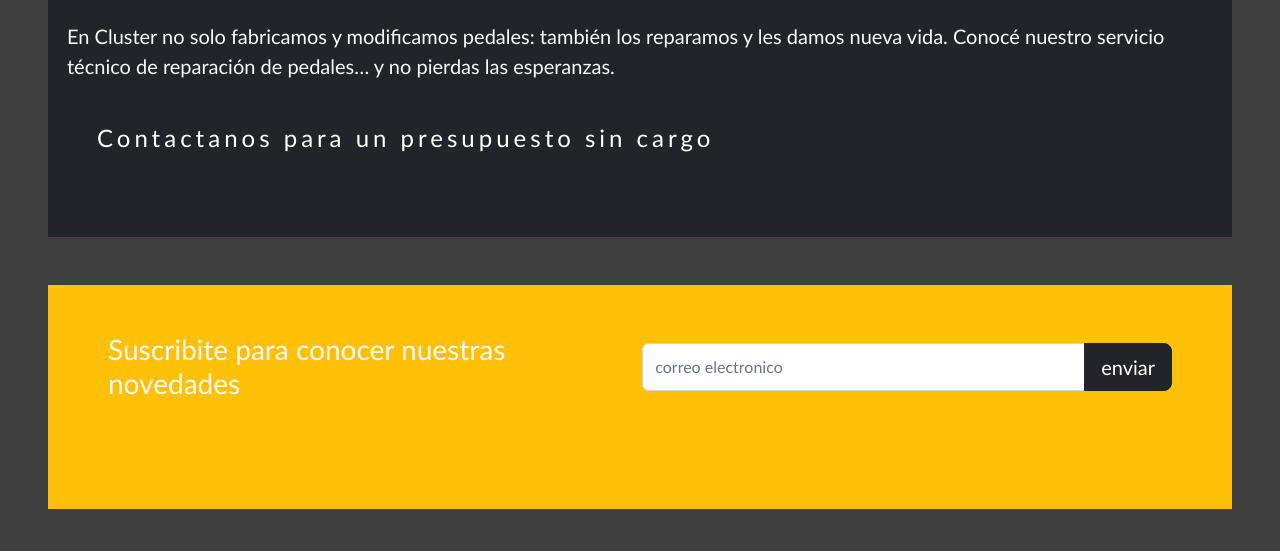
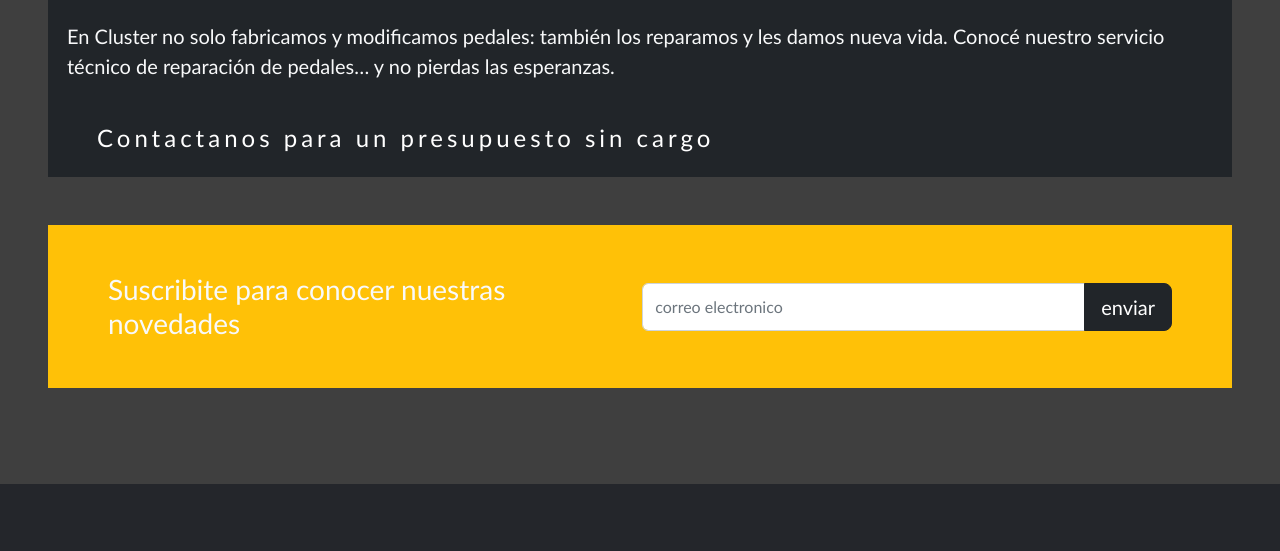
Before and after one commit to maxiorias/Efecto-Cluster-Maxi-Orias, a website: page pages/contacto.html in a window 1280 px wide. Shown: the part 207-758 px from the top of the page. Drawn offline with nearby package versions, Linux system fonts and the light colour scheme.

Commit message:
correccion contacto

```diff
--- a/pages/contacto.html
+++ b/pages/contacto.html
@@ -61,12 +61,12 @@
 
   <!----------------------------------------------- Main  ----------------------------------------------------->
 
-  <main id="contacto" class="container-fluid p-5" style="height: 100vh;">
+  <main id="contacto" class="container-fluid p-5">
 
   <!----------------------------------------------- Seccion Conoce efecto cluster ----------------------------------------------------->
 
     <section class="bg-dark text-light p-5 p-lg-0 pt-lg-5 text-center text-sm-start">
-      <div class="container" style="height: 18rem;">
+      <div class="container">
         <div class="d-sm-flex align-items-center justify-content-between">
           <div>
             <h1>Conocé <span class="text-warning"> Efecto Cluster </span></h1>
@@ -90,7 +90,7 @@
     <!----------------------------------------------- Seccion sucribite para mas novedades  ----------------------------------------------------->
 
     <section class="bg-warning text-light p-5 my-5">
-      <div class="container" style="height: 8rem;">
+      <div class="container">
         <div class="d-md-flex justify-content-between align-items-center">
           <h3 class="mb-3 mb-md-0">Suscribite para conocer nuestras novedades</h3>
 
```
